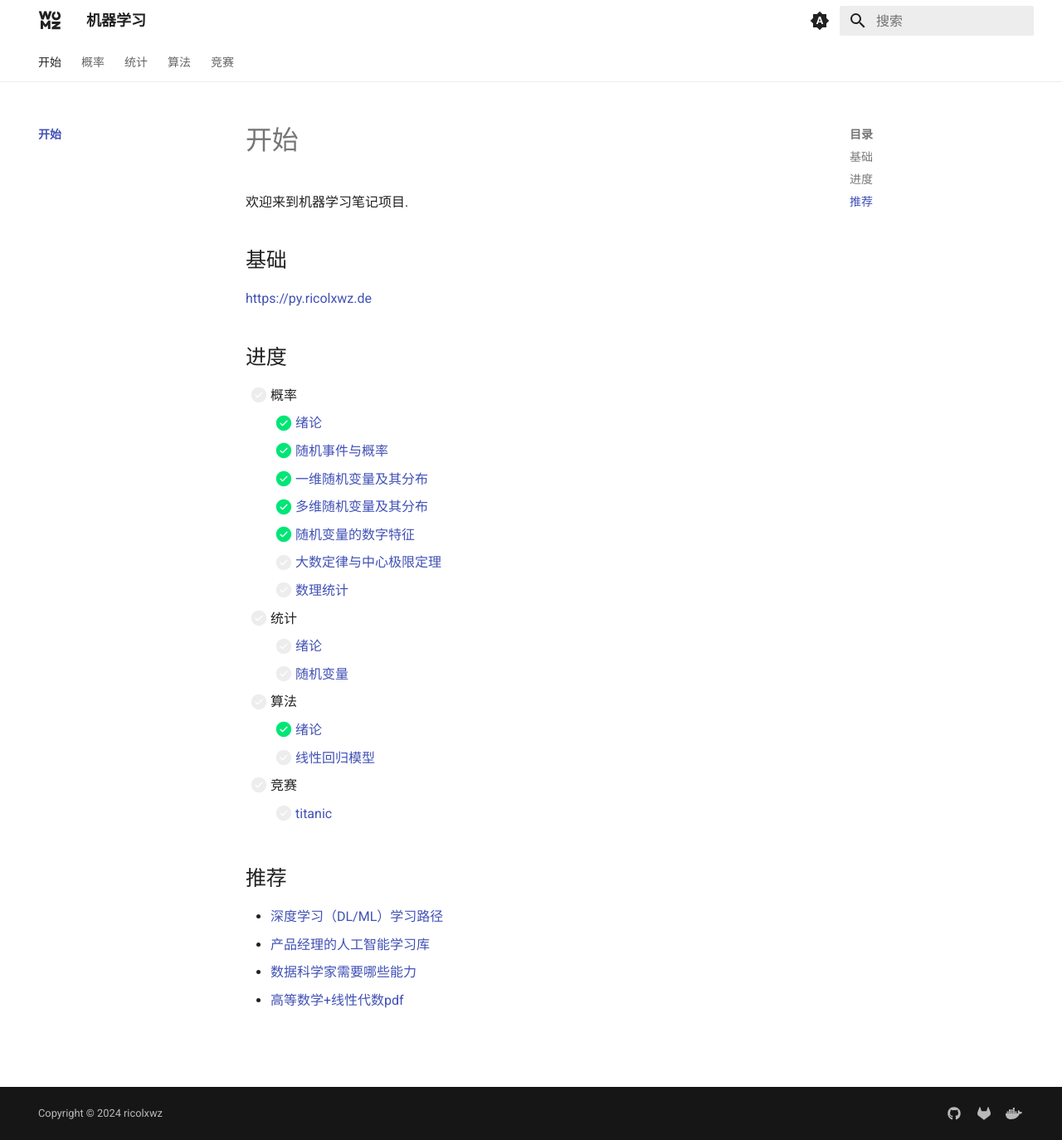
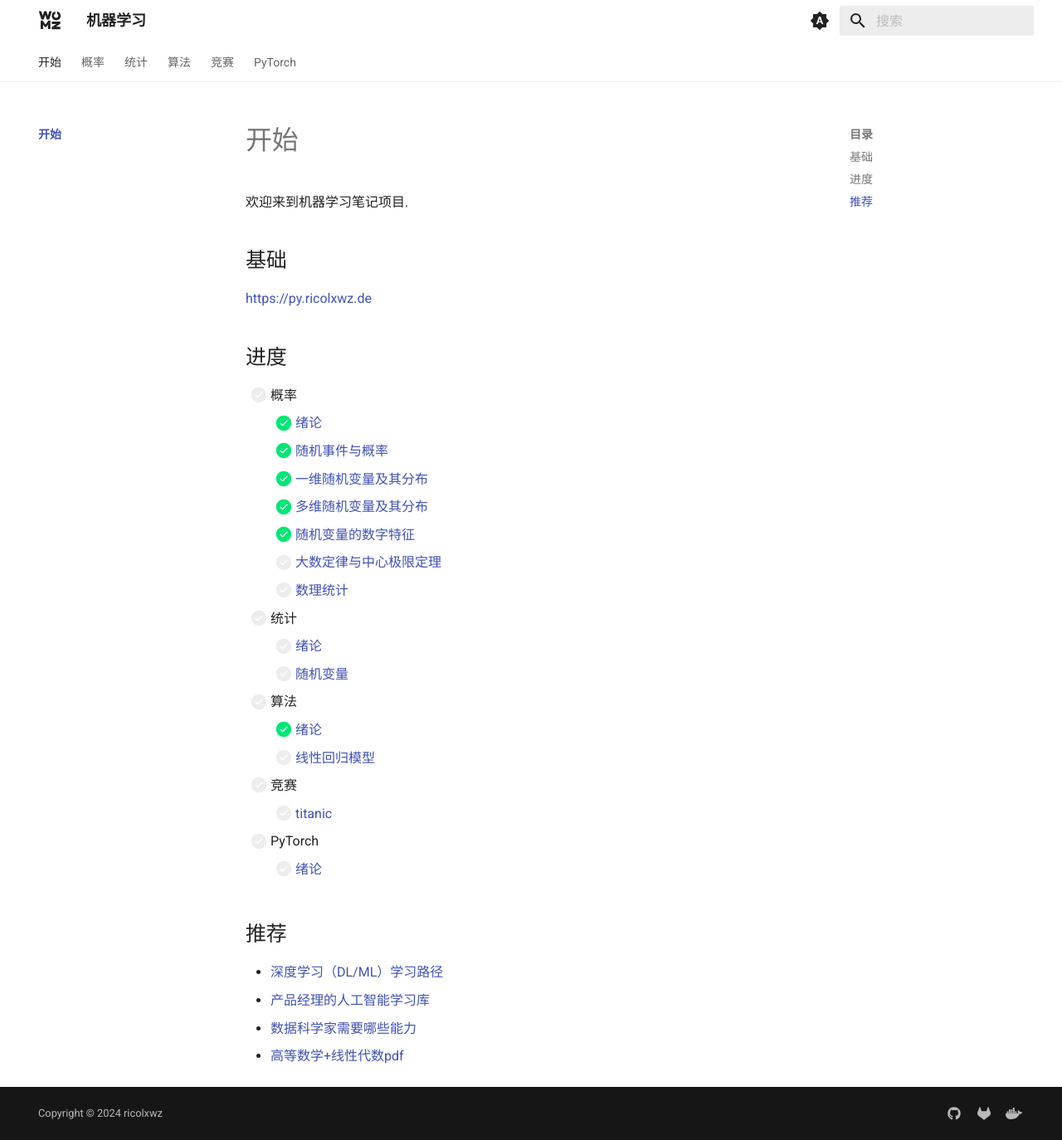
Before and after one commit to sigmax01/ml, an MkDocs documentation site: the page built from docs/index.md, in a window 1280 px wide and 1374 px high. Shown: the whole window at 83% size. Built offline with MkDocs 1.6.1 and Material for MkDocs 9.7.7, drawn with Linux system fonts in a browser that asks for light colours.

Commit message:
Update PyTorch introduction page and navigation

```diff
--- a/docs/index.md
+++ b/docs/index.md
@@ -24,6 +24,8 @@
     - [ ] [线性回归模型](/算法/线性回归模型)
 - [ ] 竞赛
     - [ ] [titanic](/竞赛/titanic)
+- [ ] PyTorch
+    - [ ] [绪论](/PyTorch/绪论)
 
 ## 推荐
 
--- a/mkdocs.yml
+++ b/mkdocs.yml
@@ -137,3 +137,5 @@ nav:
     - 线性回归模型: 算法/线性回归模型.md
   - 竞赛:
     - titanic: 竞赛/titanic.md
+  - PyTorch:
+    - 绪论: PyTorch/绪论.md
```
Also changed, not shown: docs/PyTorch/绪论.md (added, +4 -0 lines).
